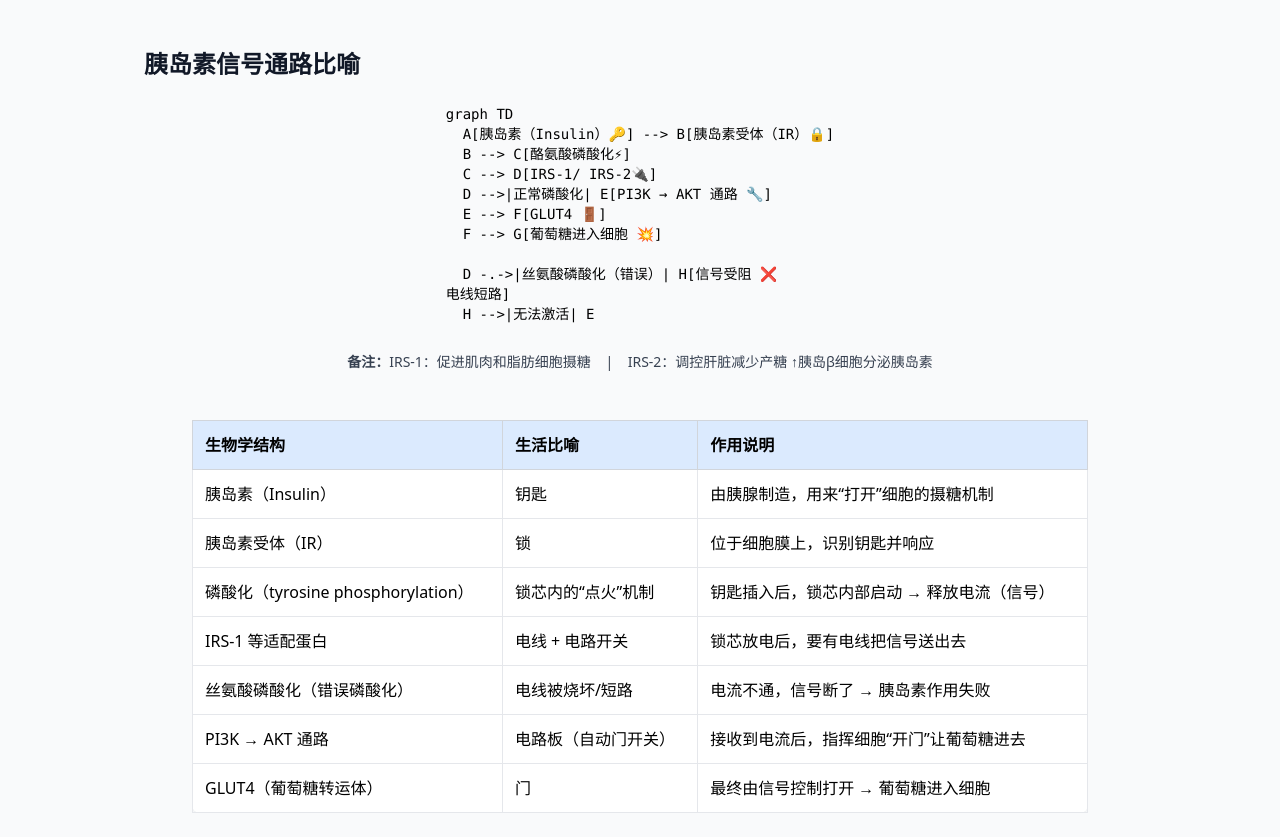
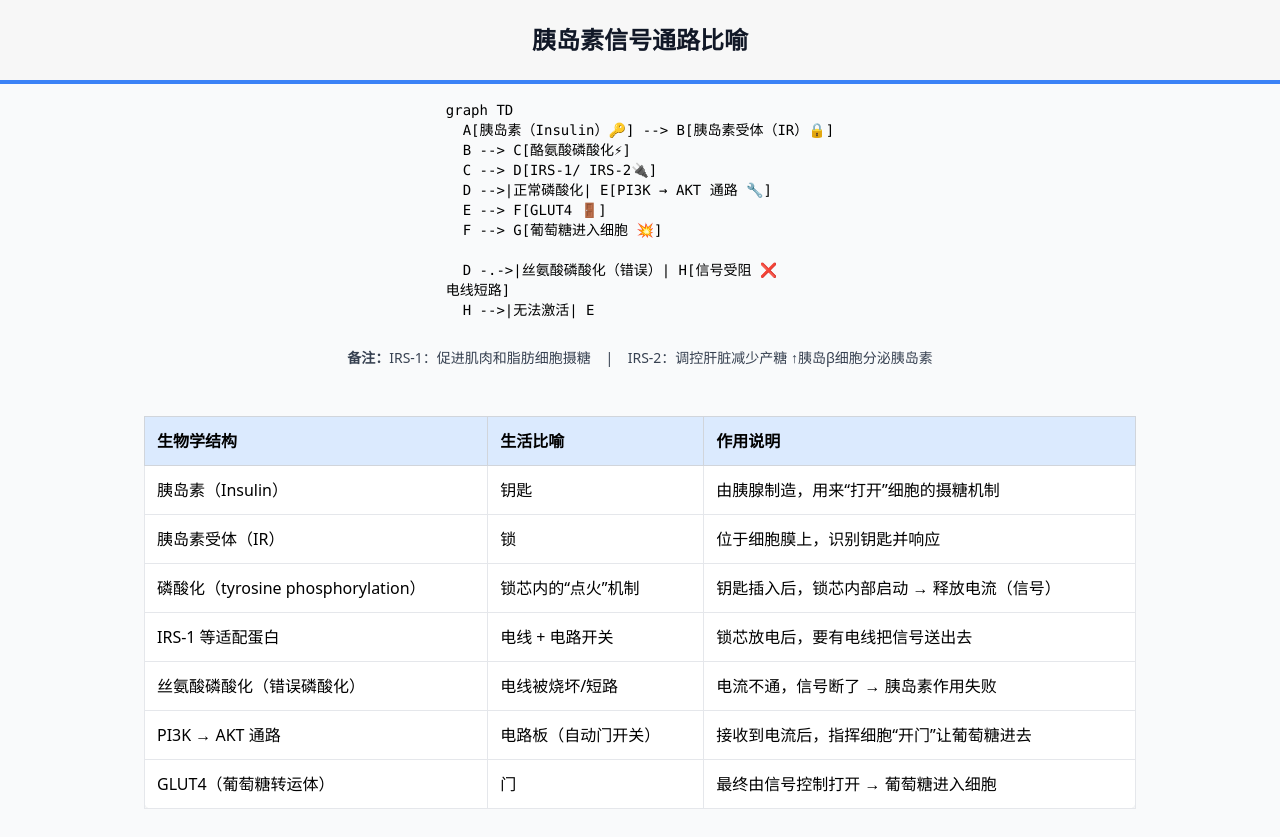
Before and after one commit to Sandy-long/lean-Insulin-signaling, a plain HTML site: page index.html in a window 1280 px wide. After the commit the page ends 809 px from the top, so only its background shows below. Drawn offline with nearby package versions, Linux system fonts and the light colour scheme.

Commit message:
Update index.html

```diff
--- a/index.html
+++ b/index.html
@@ -10,44 +10,66 @@
     mermaid.initialize({ startOnLoad: true });
   </script>
   <style>
-    /* 让蓝色粗线不留白，两端撑满屏幕宽度 */
-    .full-width-line {
-      position: relative;
-      left: 50%;
-      right: 50%;
-      margin-left: -50vw;
-      margin-right: -50vw;
-      height: 0px;
-      background-color: #3b82f6; /* Tailwind 的 bg-blue-500 */
+    /* 禁止横向滚动 */
+    html, body {
+      margin: 0;
+      padding: 0;
+      overflow-x: hidden;
     }
-    /* 标题容器上下居中，保证高度固定，垂直居中 */
-  .title-container {
-  display: flex;
-  justify-content: flex-start; /* 文字靠左 */
-  align-items: center;
-  height: 80px;
-  max-width: 1024px;  /* 和流程图容器一样 */
-  margin: 0 auto;     /* 水平居中 */
-  padding-left: 1rem; /* 适当内边距微调 */
-  background-color: transparent;
-  font-weight: 700;
-  font-size: 1.5rem;
-  color: #111827;
-}
+
+    /* 标题背景全屏宽，紧贴顶部，普通流布局（不固定） */
+    .title-background {
+      background-color: #f7f7f7; /* 浅灰 */
+      width: 100vw;               /* 视口宽度 */
+      height: 80px;
+      display: flex;
+      justify-content: center;    /* 水平居中 */
+      align-items: center;        /* 垂直居中 */
+      box-sizing: border-box;
+      padding: 0 1rem;            /* 左右内边距 */
+      /* 去掉 position: fixed 让它随页面滚动 */
+    }
+
+    /* 限宽容器，限制文字最大宽度，居中 */
+    .title-container {
+      max-width: 1024px;
+      width: 100%;
+      font-weight: 700;
+      font-size: 1.5rem;
+      color: #111827;
+      text-align: center; /* 文字水平居中 */
+    }
+
+    /* 标题底部蓝线，普通流布局 */
+    .title-bottom-line {
+      width: 100vw;
+      height: 4px;
+      background-color: #3b82f6; /* 蓝色 */
+      /* 不固定 */
+    }
+
+    /* 主体内容，取消留白 */
+    .main-content {
+      padding-top: 1rem; /* 适当间距 */
+      max-width: 1024px;
+      margin: 0 auto;
+      padding-left: 1rem;
+      padding-right: 1rem;
+    }
   </style>
 </head>
-<body class="bg-gray-50 p-6">
+<body class="bg-gray-50">
 
-  <!-- 标题背景全宽无留白，标题上下居中 -->
-  <div>
-    <div class="title-container">
-      胰岛素信号通路比喻
-    </div>
-    <div class="full-width-line"></div>
+  <!-- 标题背景和文字 -->
+  <div class="title-background">
+    <div class="title-container">胰岛素信号通路比喻</div>
   </div>
 
+  <!-- 标题底部蓝线 -->
+  <div class="title-bottom-line"></div>
+
   <!-- 主体容器 -->
-  <div class="max-w-4xl mx-auto">
+  <div class="main-content">
 
     <!-- Mermaid 流程图及备注 -->
     <div class="mb-12 flex flex-col items-center justify-center">
@@ -121,5 +143,6 @@ graph TD
     </div>
 
   </div>
+
 </body>
 </html>
```
